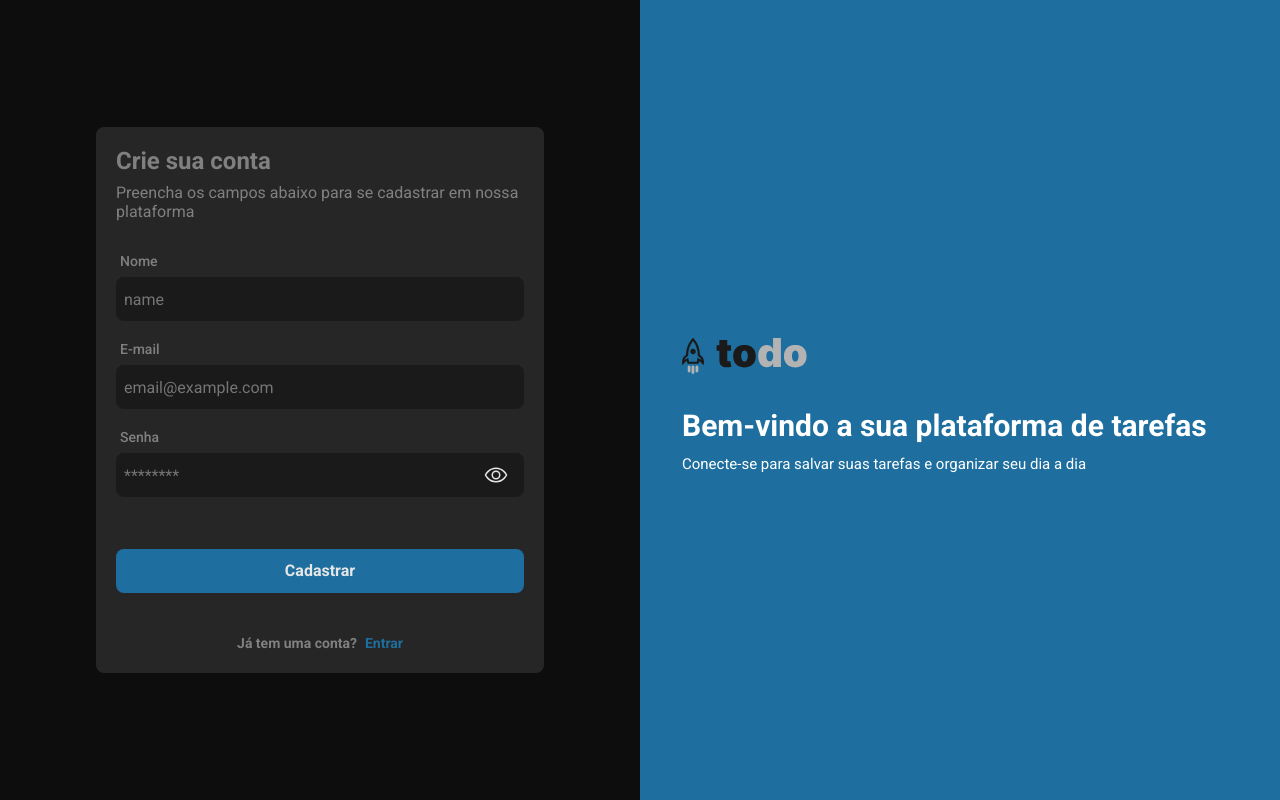
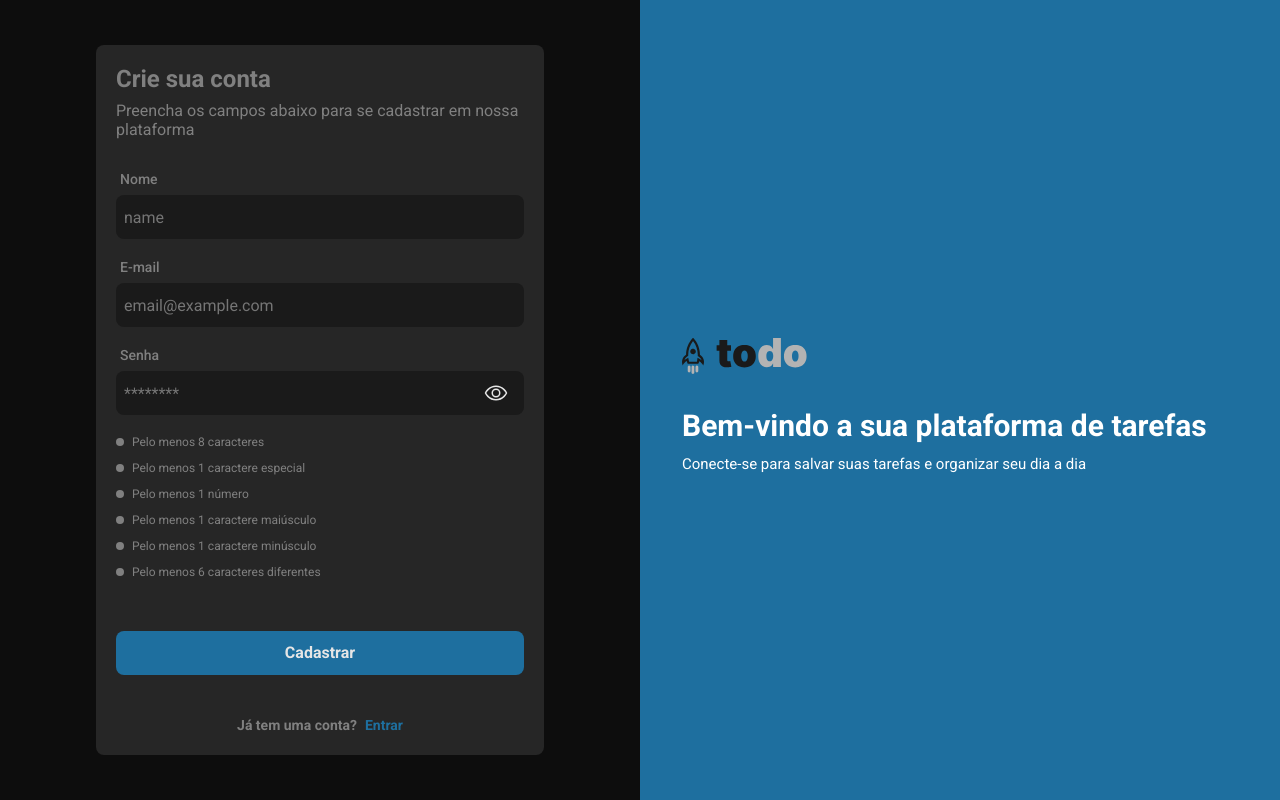
Before and after one commit to DuDupedrosa/rocket-list, a React (Vite) app: page /auth/register in a window 1280 px wide. Built offline with nearby package versions, Linux system fonts and the light colour scheme; a web font is replaced by a local one.

Commit message:
fechando a validação de senha

```diff
--- a/src/components/ValidateStrengthPassword.tsx
+++ b/src/components/ValidateStrengthPassword.tsx
@@ -20,7 +20,8 @@ function ValidateStrengthPassword({ userPassword }: { userPassword: string }) {
       [strengthPasswordSteps.default]: {
         alert: {
           type: alertTypeEnum.ERRO,
-          message: 'Sua senha é muita fraca',
+          message:
+            'Sua senha é muito fraca! A segurança da sua senha está abaixo do recomendado.',
         },
         progress: {
           width: '25%',
@@ -30,7 +31,8 @@ function ValidateStrengthPassword({ userPassword }: { userPassword: string }) {
       [strengthPasswordSteps.weak]: {
         alert: {
           type: alertTypeEnum.ERRO,
-          message: 'Sua senha é muita fraca',
+          message:
+            'Sua senha é muito fraca! A segurança da sua senha está abaixo do recomendado.',
         },
         progress: {
           width: '25%',
@@ -40,7 +42,8 @@ function ValidateStrengthPassword({ userPassword }: { userPassword: string }) {
       [strengthPasswordSteps.medium]: {
         alert: {
           type: alertTypeEnum.WARNING,
-          message: 'Sua senha é mediana',
+          message:
+            'Sua senha é mediana! Sua senha oferece segurança básica, mas poderia ser mais robusta.',
         },
         progress: {
           width: '50%',
@@ -50,7 +53,7 @@ function ValidateStrengthPassword({ userPassword }: { userPassword: string }) {
       [strengthPasswordSteps.strong]: {
         alert: {
           type: alertTypeEnum.INFO,
-          message: 'Sua senha é forte',
+          message: 'Sua senha é forte! Sua senha oferece uma boa segurança.',
         },
         progress: {
           width: '75%',
@@ -60,7 +63,8 @@ function ValidateStrengthPassword({ userPassword }: { userPassword: string }) {
       [strengthPasswordSteps.tooStrong]: {
         alert: {
           type: alertTypeEnum.SUCCESS,
-          message: 'Sua senha é muito forte',
+          message:
+            'Sua senha é muito forte! Sua senha atinge um excelente nível de segurança.',
         },
         progress: {
           width: '100%',
@@ -91,6 +95,7 @@ function ValidateStrengthPassword({ userPassword }: { userPassword: string }) {
       />
 
       <AlertComponent
+        size="sm"
         message={getPasswordStrengthData(passwordStrength).alert.message}
         type={getPasswordStrengthData(passwordStrength).alert.type}
         outline={true}
--- a/src/components/auth/AuthLogin.tsx
+++ b/src/components/auth/AuthLogin.tsx
@@ -143,6 +143,7 @@ function AuthLogin() {
                   {/* alert */}
                   {alert && alert.show && (
                     <AlertComponent
+                      size="md"
                       type={alertTypeEnum.ERRO}
                       message={alert.message}
                       onClose={() => setAlert(null)}
--- a/src/components/auth/AuthRegister.tsx
+++ b/src/components/auth/AuthRegister.tsx
@@ -13,6 +13,8 @@ import Progress from '../ui/Progress';
 import AlertComponent from '../ui/AlertComponent';
 import { alertTypeEnum } from '../../helpers/enums/alertEnum';
 import ValidateStrengthPassword from '../ValidateStrengthPassword';
+import * as styled from './style/AuthRegisterStyle';
+import { passwordCheckListData } from '../../helpers/data/passwordCheckListData';
 
 type Inputs = {
   name: string;
@@ -162,6 +164,17 @@ function AuthRegister() {
                     <ValidateStrengthPassword userPassword={password} />
                   )}
 
+                  <styled.PasswordRulesList>
+                    {passwordCheckListData.map((rule: string, i: number) => {
+                      return (
+                        <li key={i}>
+                          <div />
+                          <span>{rule}</span>
+                        </li>
+                      );
+                    })}
+                  </styled.PasswordRulesList>
+
                   <div>
                     <ButtonSubmit text="Cadastrar" loading={loading} />
                   </div>
--- /dev/null
+++ b/src/components/auth/style/AuthRegisterStyle.ts
@@ -0,0 +1,27 @@
+import styled from 'styled-components';
+
+export const PasswordRulesList = styled.ul`
+  display: flex;
+  flex-direction: column;
+  gap: 12px;
+
+  li {
+    display: flex;
+    align-items: center;
+    gap: 8px;
+
+    div {
+      width: 8px;
+      height: 8px;
+      border-radius: 100%;
+      background-color: var(--gray-300);
+    }
+
+    span {
+      display: block;
+      color: var(--gray-300);
+      font-size: 12px;
+      font-weight: normal;
+    }
+  }
+`;
--- a/src/components/auth/style/AuthStyle.ts
+++ b/src/components/auth/style/AuthStyle.ts
@@ -63,6 +63,9 @@ export const CardFormBg = styled.div`
   padding: 20px;
   border-radius: 8px;
   width: 100%;
+  margin-top: 20px;
+  margin-bottom: 20px;
+  overflow-y: auto;
 
   @media ${mediaQueries.sm} {
     width: 70%;
--- a/src/components/ui/AlertComponent.tsx
+++ b/src/components/ui/AlertComponent.tsx
@@ -7,17 +7,20 @@ import { fadeInLeft } from '../../style/styled-components/Animation';
 interface ContentStylesTypes {
   svgColor?: string;
   textColor?: string;
+  size: 'md' | 'sm';
 }
 
 interface ContainerStylesTypes {
   bg: string;
+  size: 'md' | 'sm';
   outline?: boolean;
 }
 
 const Container = styled.div`
   position: relative;
   width: 100%;
-  padding: 20px;
+  padding: ${({ size }: ContainerStylesTypes) =>
+    size === 'sm' ? '12px' : '20px'};
   padding-right: 32px;
   border-radius: 8px;
   background-color: ${({ bg, outline }: ContainerStylesTypes) =>
@@ -31,16 +34,19 @@ const Content = styled.div`
   display: grid;
   grid-template-columns: 20px 1fr;
   align-items: center;
-  gap: 16px;
+  gap: ${({ size }: ContentStylesTypes) => (size === 'sm' ? '8px' : '16px')};
   svg {
     color: ${({ svgColor }: ContentStylesTypes) =>
       svgColor ? svgColor : 'var(--light)'};
-    width: 20px;
-    height: 20px;
+    width: ${({ size }: ContentStylesTypes) =>
+      size === 'sm' ? '16px' : '20px'};
+    height: ${({ size }: ContentStylesTypes) =>
+      size === 'sm' ? '16px' : '20px'};
   }
 
   p {
-    font-size: 16px;
+    font-size: ${({ size }: ContentStylesTypes) =>
+      size === 'sm' ? '14px' : '16px'};
     color: ${({ textColor }: ContentStylesTypes) =>
       textColor ? textColor : 'var(--light)'};
     font-weight: normal;
@@ -54,9 +60,11 @@ const XCloseAlertContainer = styled.div`
   right: 8px;
 
   svg {
-    width: 24px;
+    width: ${({ size }: ContentStylesTypes) =>
+      size === 'sm' ? '18px' : '24px'};
     cursor: pointer;
-    height: 24px;
+    height: ${({ size }: ContentStylesTypes) =>
+      size === 'sm' ? '18px' : '24px'};
     color: var(--light);
     transition: all;
   }
@@ -66,6 +74,7 @@ function AlertComponent({
   type,
   message,
   onClose,
+  size,
   outline,
 }: {
   type:
@@ -74,9 +83,8 @@ function AlertComponent({
     | typeof alertTypeEnum.INFO
     | typeof alertTypeEnum.WARNING;
   message: string;
+  size: 'sm' | 'md';
   outline?: boolean;
-  svgColor?: string;
-  textColor?: string;
   onClose?: () => void;
 }) {
   const [alertBg, setAlertBg] = useState<string>('');
@@ -97,8 +105,9 @@ function AlertComponent({
   }, [type]);
 
   return (
-    <Container bg={alertBg} outline={outline}>
+    <Container bg={alertBg} outline={outline} size={size}>
       <Content
+        size={size}
         svgColor={outline ? alertBg : undefined}
         textColor={outline ? alertBg : undefined}
       >
@@ -111,7 +120,7 @@ function AlertComponent({
       </Content>
 
       {onClose && (
-        <XCloseAlertContainer onClick={() => onClose()}>
+        <XCloseAlertContainer size={size} onClick={() => onClose()}>
           <XCircle size={24} />
         </XCloseAlertContainer>
       )}
--- /dev/null
+++ b/src/helpers/data/passwordCheckListData.ts
@@ -0,0 +1,8 @@
+export const passwordCheckListData = [
+  'Pelo menos 8 caracteres',
+  'Pelo menos 1 caractere especial',
+  'Pelo menos 1 número',
+  'Pelo menos 1 caractere maiúsculo',
+  'Pelo menos 1 caractere minúsculo',
+  'Pelo menos 6 caracteres diferentes',
+];
```
